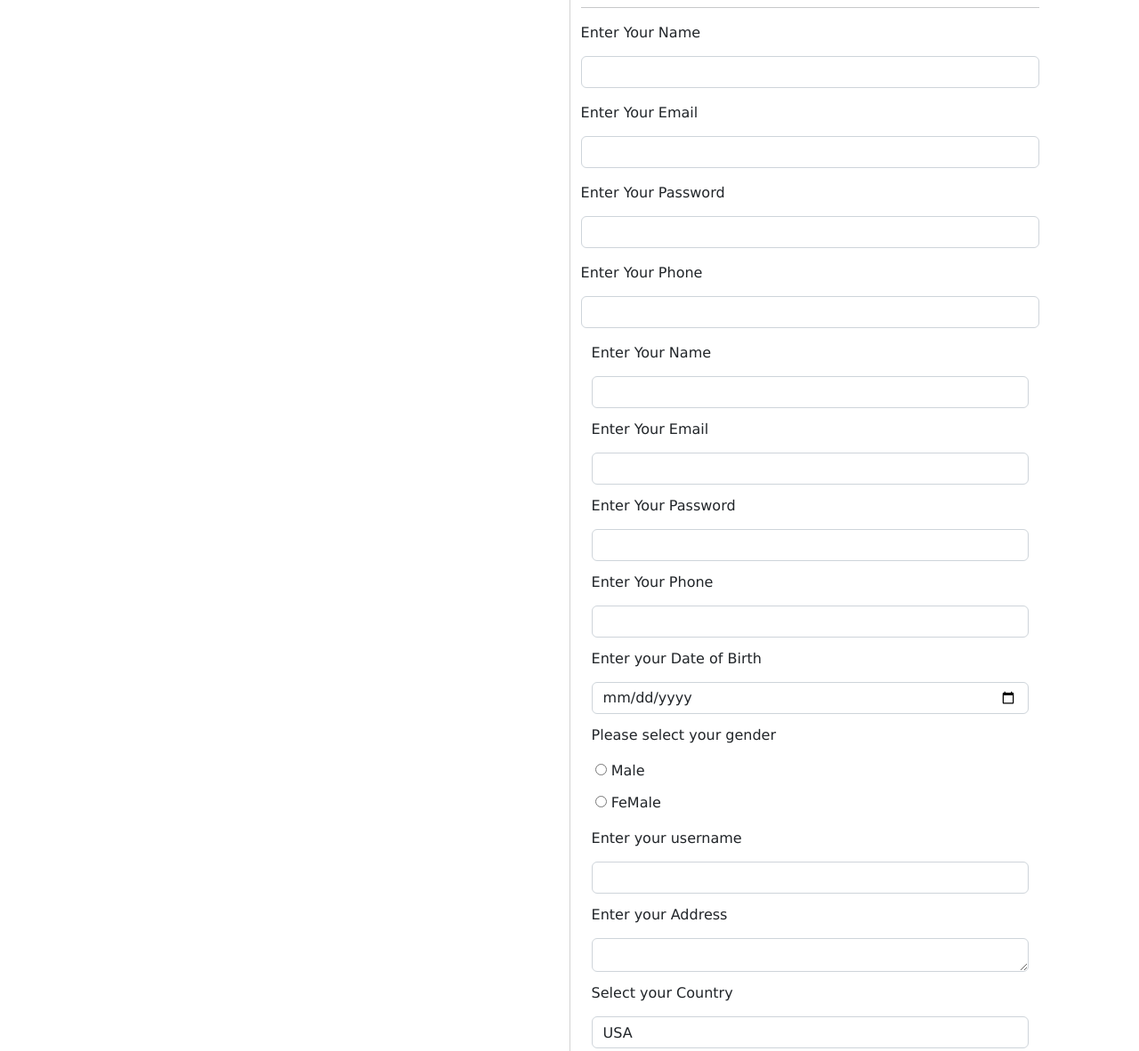
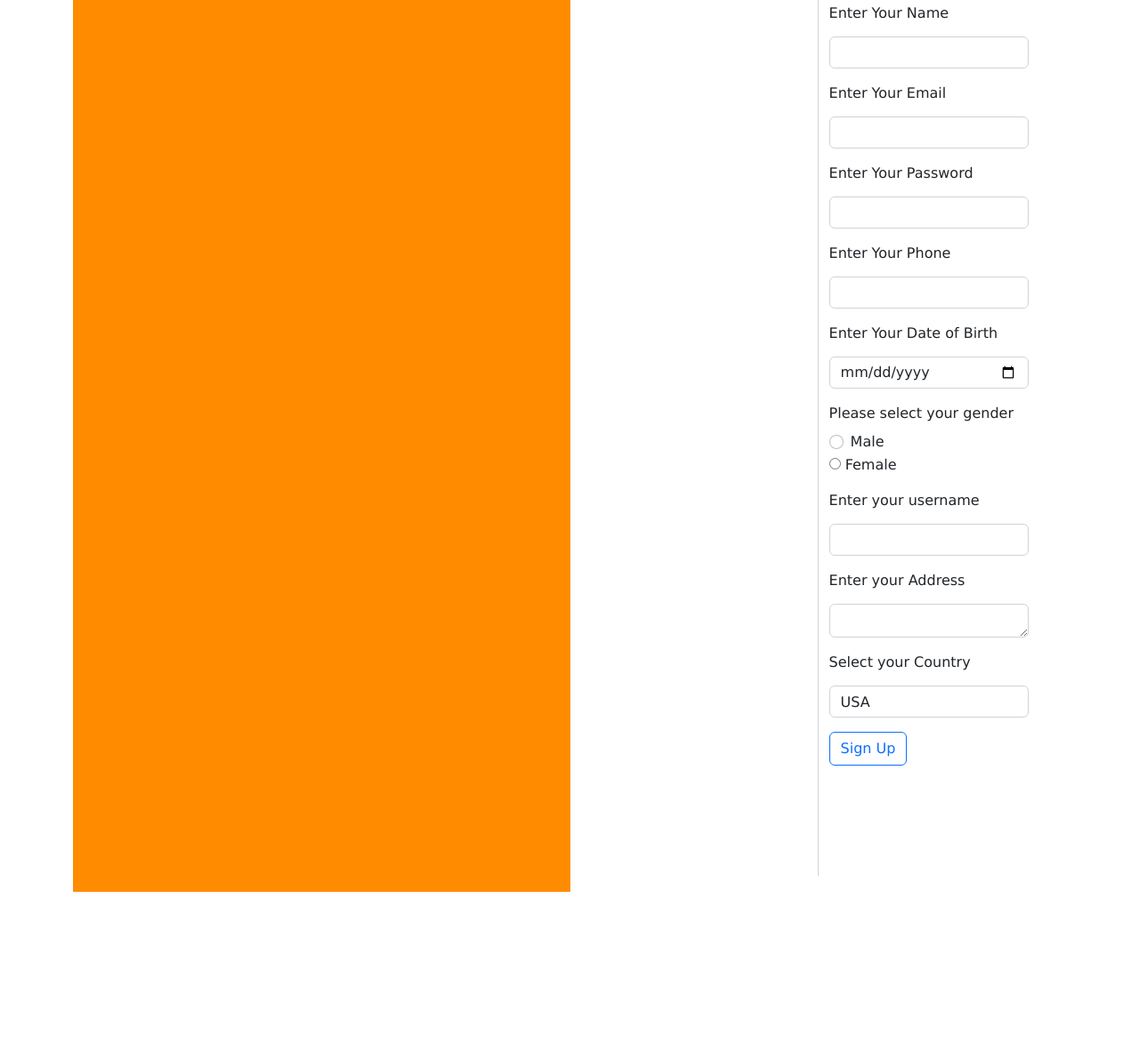
Before and after one commit to Aisana1999/webpage-10.22, a plain HTML site: page sign-up form/index.html in a window 1280 px wide. Shown: the part 132-1314 px from the top of the page at 89% size. After the commit the page ends 1135 px from the top, so only its background shows below. Drawn offline with nearby package versions, Linux system fonts and the light colour scheme; files that its build step writes are made by us from their sources.

Commit message:
changed the HTML elements from Bootstrap

```diff
--- a/sign-up form/index.html
+++ b/sign-up form/index.html
@@ -11,6 +11,7 @@
   </head>
 
   <body>
+    <div class="container">
       <nav>
         <ul>
           <li><a href="">Home</a></li>
@@ -18,7 +19,9 @@
           <li><a href="">Sign In</a></li>
           <li><a href="">About Us</a></li>
           <li><a href="">Contact Us</a></li>
-        <li><input placeholder="Search..." class="search" type="search" /></li>
+          <li>
+            <input placeholder="Search..." class="search" type="search" />
+          </li>
         </ul>
       </nav>
 
@@ -32,88 +35,60 @@
               <label for="exampleInputPassword1" class="form-label"
                 >Enter Your Name</label
               >
-            <input
-              type="password"
-              class="form-control"
-              id="exampleInputPassword1"
-            />
+              <input type="password" class="form-control" />
             </div>
             <div class="mb-3">
               <label for="exampleInputPassword1" class="form-label"
                 >Enter Your Email</label
               >
-            <input
-              type="password"
-              class="form-control"
-              id="exampleInputPassword1"
-            />
+              <input type="email" class="form-control" />
             </div>
             <div class="mb-3">
               <label for="exampleInputPassword1" class="form-label"
                 >Enter Your Password</label
               >
-            <input
-              type="password"
-              class="form-control"
-              id="exampleInputPassword1"
-            />
+              <input type="password" class="form-control" />
             </div>
             <div class="mb-3">
               <label for="exampleInputPassword1" class="form-label"
                 >Enter Your Phone</label
               >
-            <input
-              type="password"
-              class="form-control"
-              id="exampleInputPassword1"
-            />
+              <input type="phone" class="form-control" />
             </div>
-        </form>
+            <div class="mb-3">
+              <label class="form-label">Enter Your Date of Birth</label>
+              <input type="date" class="form-control" />
+            </div>
+             <div class="mb-3">
+              <label class="form-label">Please select your gender</label>
+            <div class="form-check">
 
-        <form>
-          <div class="form-group">
-            <label class="form-label">Enter Your Name</label>
-            <input class="form-control" type="text" name="name" />
+  <label class="form-check-label"
+  >
+   Male
+  </label>
+    <input class="form-check-input" type="radio" name="gender" >
 </div>
-
-          <div class="form-group">
-            <label class="form-label">Enter Your Email</label>
-            <input class="form-control" type="email" />
-          </div>
-          <div class="form-group">
-            <label class="form-label">Enter Your Password</label>
-            <input class="form-control" type="password" />
-          </div>
-          <div class="form-group">
-            <label class="form-label">Enter Your Phone</label>
-            <input class="form-control" type="tel" />
-          </div>
-          <div class="form-group">
-            <label class="form-label">Enter your Date of Birth</label>
-            <input class="form-control" type="date" />
-          </div>
-          <div class="form-group">
-            <label class="form-label">Please select your gender</label>
-            <div class="form-radio">
-              <input type="radio" name="gender" /> <label>Male</label>
-            </div>
-            <div class="form-radio">
-              <input type="radio" name="gender" /> <label>FeMale</label>
+<div>
+  <input type="radio" name="gender" > <label>Female</label>
 </div>
 </div>
-          <div class="form-group">
-            <label class="form-label">Enter your username</label>
-            <input class="form-control" type="text" />
+<div class="mb-3">
+              <label class="form-label"
+                >Enter your username</label
+              >
+<input class="form-control" type="text"  />
 </div>
-          <div class="form-group">
-            <label class="form-label">Enter your Address</label>
-
+<div class="mb-3">
+              <label class="form-label"
+                >Enter your Address</label
+              >
               <textarea class="form-control" cols="30" rows="3"></textarea>
 </div>
-
-          <div class="form-group">
-            <label class="form-label">Select your Country</label>
-
+<div class="mb-3">
+              <label class="form-label"
+                >Select your Country</label
+              >
                <select class="form-control" name="country" id="country">
                 <option value="0">USA</option>
                 <option value="1">UK</option>
@@ -122,15 +97,15 @@
                 <option value="4">S Korea</option>
               </select>
             </div>
+            <button type="button" class="btn btn-outline-primary">Sign Up</button>
 
-          <button class="btn-signup" type="button">Sign Up</button>
             <br />
             <br />
             <br />
             <br />
             <br />
+
+
+</div>
           </form>
-      </div>
-    </div>
-  </body>
 </html>
```
Also changed, not shown: flexbox /flexbox.css (deleted, +0 -16 lines), flexbox /flexbox.html (deleted, +0 -18 lines), flexbox /index.html (deleted). Lines whose indentation alone changed are shown as unchanged.
